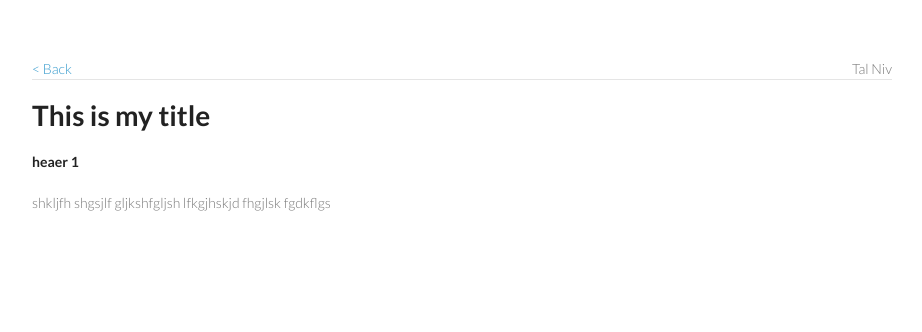
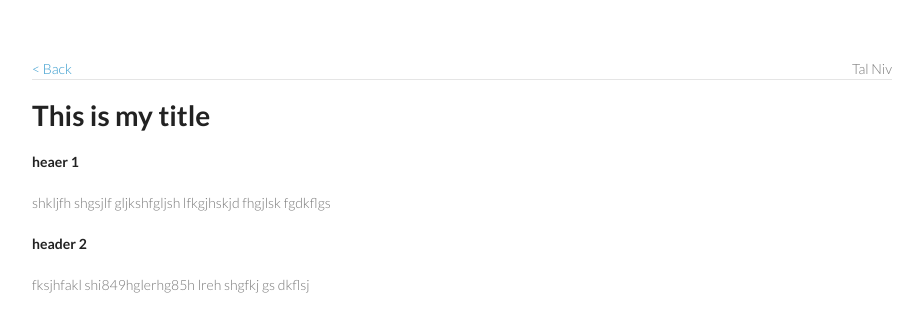
Before and after one commit to talniv/talniv.github.io, a Jekyll site: the page built from _posts/2013-06-30-this_is_my_title.md, in a window 1280 px wide. Shown: the top 332 px of the page, without its empty margins (178-1100 px from the left). Built offline with Jekyll 4.4.1, drawn with Linux system fonts in a browser that asks for light colours.

Commit message:
trying a new md post (2)

```diff
--- a/_posts/2013-06-30-this_is_my_title.md
+++ b/_posts/2013-06-30-this_is_my_title.md
@@ -6,3 +6,7 @@ title: trying
 **heaer 1**
 
 shkljfh shgsjlf gljkshfgljsh lfkgjhskjd fhgjlsk fgdkflgs
+
+**header 2**
+
+fksjhfakl shi849hglerhg85h lreh shgfkj gs dkflsj
```
